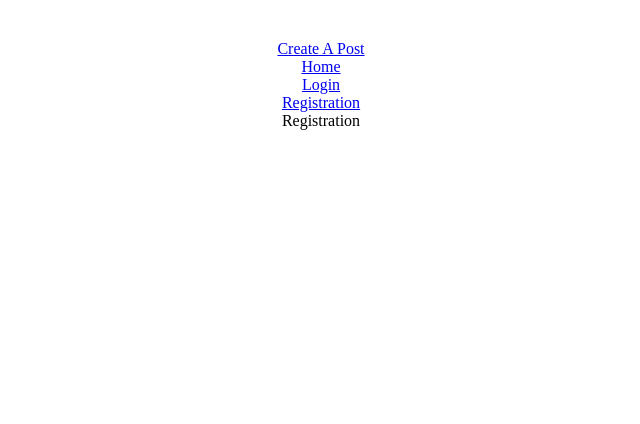
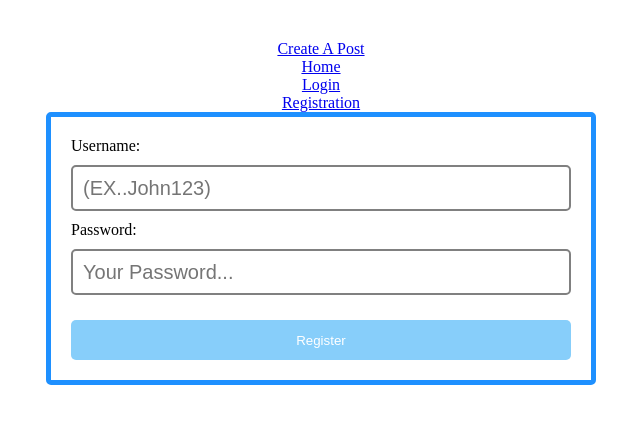
Before and after one commit to HanHanzhi/React-FullStack, a React (Create React App) app in the folder client/: page /registration in a window 1280 px wide. Shown: the top 424 px of the page, without its empty margins (319-959 px from the left). Built offline with nearby package versions, Linux system fonts and the light colour scheme.

Commit message:
add Registration page

```diff
--- a/client/src/pages/Registration.js
+++ b/client/src/pages/Registration.js
@@ -1,7 +1,52 @@
 import React from "react";
+import { Formik, Form, Field, ErrorMessage } from "formik";
+import { useNavigate } from "react-router-dom";
+import * as Yup from "yup";
+import axios from "axios";
 
 function Registration() {
-  return <div>Registration</div>;
+  const initialValues = {
+    username: "",
+    password: "",
+  };
+
+  const validationSchema = Yup.object().shape({
+    username: Yup.string().required("you must input a title"),
+    password: Yup.string().min(3).max(15).required(),
+  });
+  const onSubmit = (data) => {
+    axios.post("http://localhost:3001/auth", data).then((response) => {
+      console.log(response.data);
+    });
+  };
+  return (
+    <div>
+      <Formik
+        initialValues={initialValues}
+        onSubmit={onSubmit}
+        validationSchema={validationSchema}
+      >
+        <Form className="formContainer">
+          <label>Username: </label>
+          <ErrorMessage name="username" component="span" />
+          <Field
+            id="inputCreatePost"
+            name="username"
+            placeholder="(EX..John123)"
+          />
+          <label>Password: </label>
+          <ErrorMessage name="password" component="span" />
+          <Field
+            id="inputCreatePost"
+            type="password"
+            name="password"
+            placeholder="Your Password..."
+          />
+          <button type="submit">Register</button>
+        </Form>
+      </Formik>
+    </div>
+  );
 }
 
 export default Registration;
```
Also changed, not shown: 1 other file (tests, documents, lock files or other folders).
